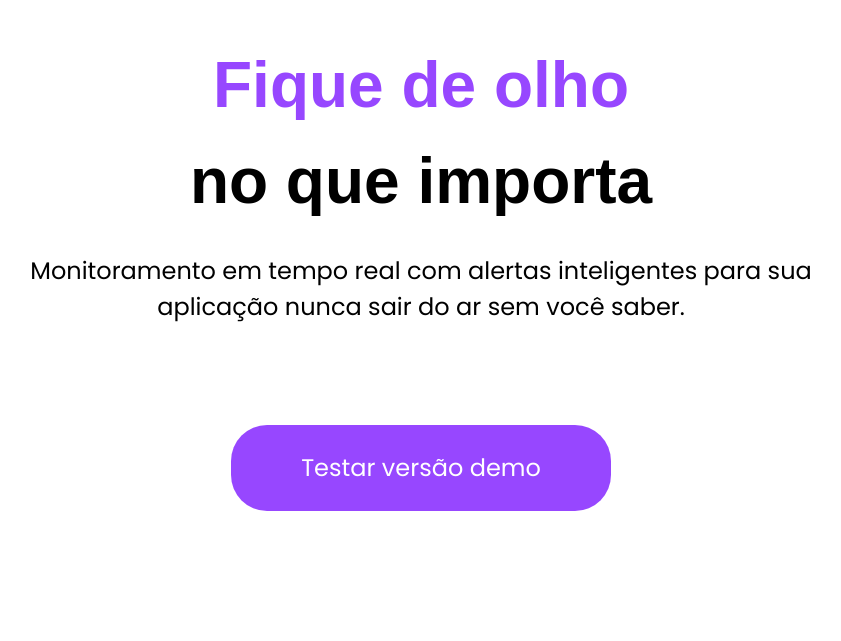
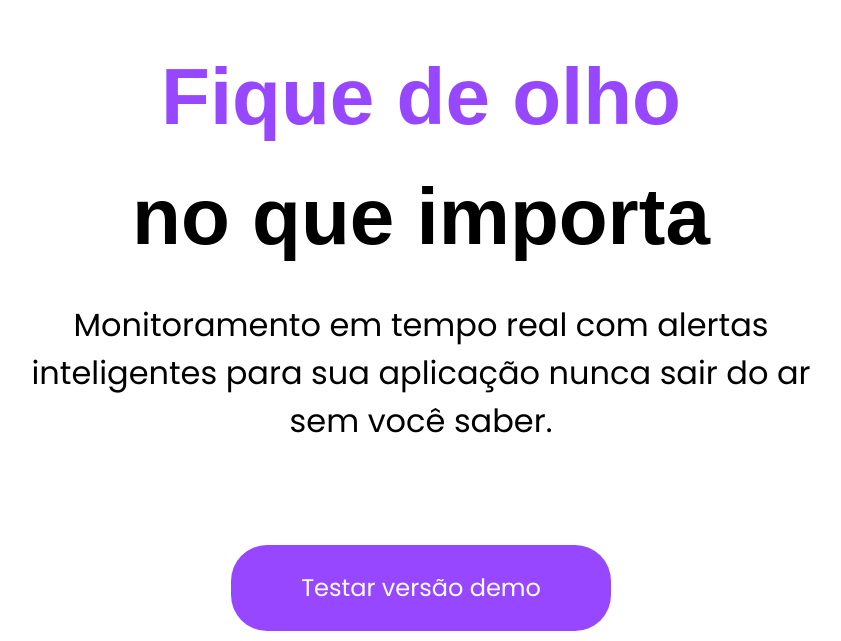
Before and after one commit to SenaWrs/Tecboard, a plain HTML site: page Index.html in a window 1280 px wide. Shown: the part 132-773 px from the top of the page, without its empty margins (219-1060 px from the left). Drawn offline with Linux system fonts and the light colour scheme.

Commit message:
algumas modificações

```diff
--- a/css/style.css
+++ b/css/style.css
@@ -36,7 +36,7 @@ header img {
 
 h1 {
     font-family: 'unbounded', sans-serif;
-    font-size: 64px;
+    font-size: 80px;
     font-weight: 700;
     text-align: center;
     margin-top: 60px;
@@ -47,7 +47,7 @@ h1 span {
 
 p {
     font-family: 'Poppins', sans-serif;
-    font-size: 24px;
+    font-size: 32px;
     text-align: center;
     margin: 24px auto 0;
     width: 792px;
```
